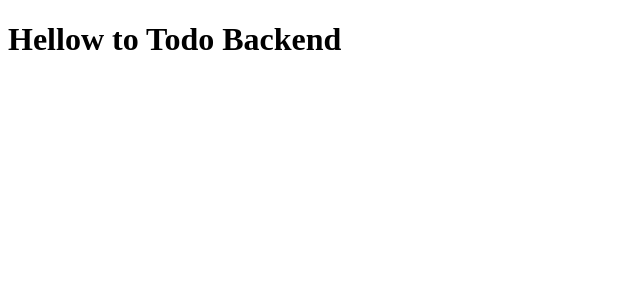
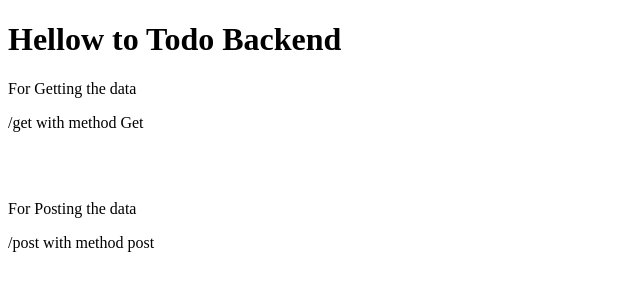
Before and after one commit to reeteshin/Todo-Backend, a website: page index.html in a window 1280 px wide. Shown: the whole page, without its empty margins (0-640 px from the left). Drawn offline with Linux system fonts and the light colour scheme.

Commit message:
Update index.html

```diff
--- a/index.html
+++ b/index.html
@@ -8,5 +8,13 @@
 </head>
 <body>
     <h1>Hellow to Todo  Backend</h1>
+     <div>
+         <p>For Getting the data</p>
+         <p>/get with method Get</p>
+         <br>
+         <br>
+         <p>For Posting the data</p>
+         <p>/post with method post</p>
+     </div>
 </body>
 </html>
```
